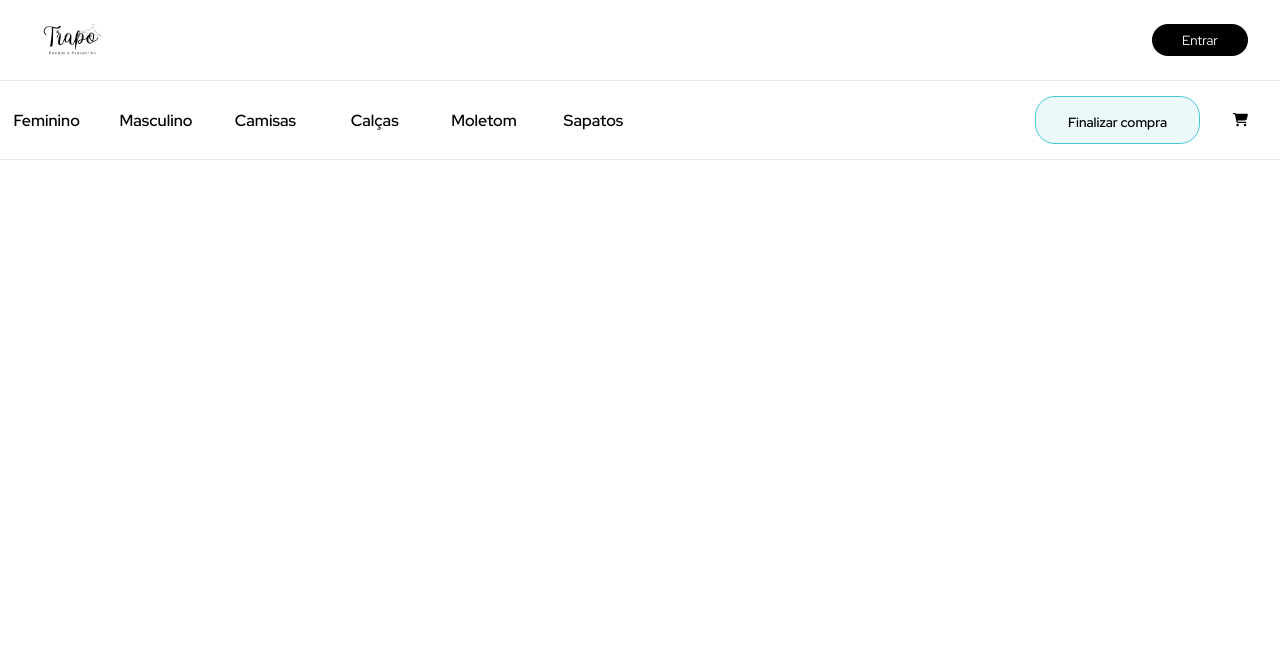
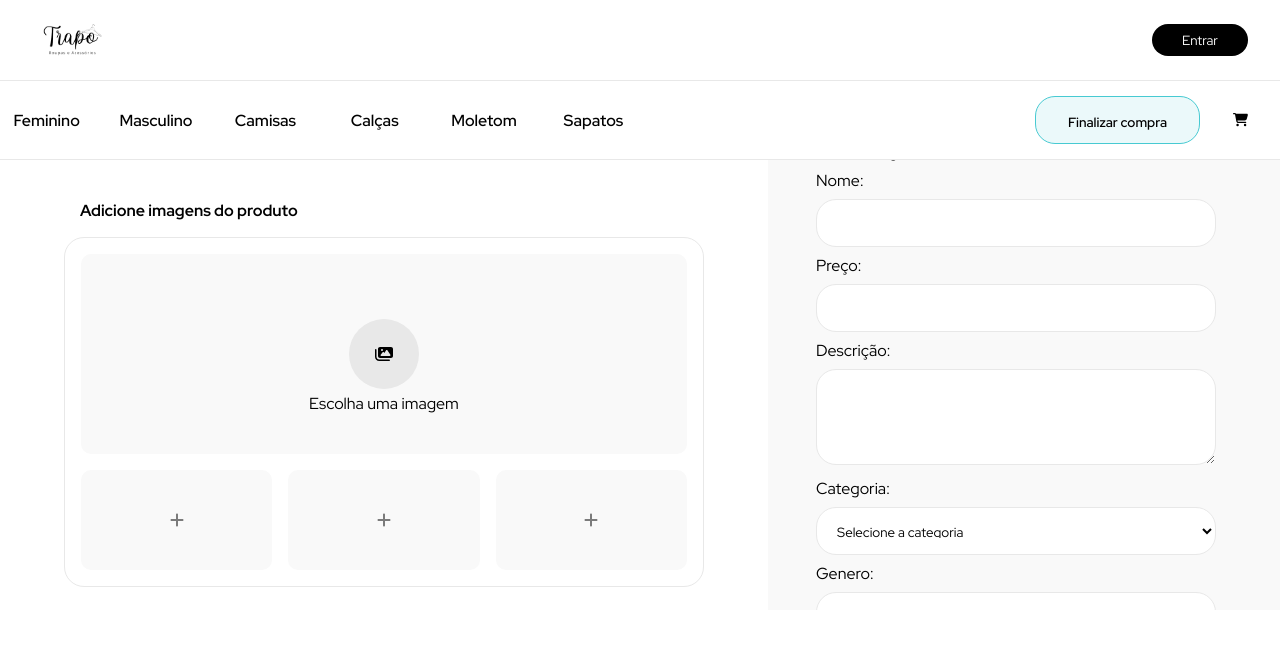
Before and after one commit to Talyson-Ferreira1/Trapo, a Next.js app: page / in a window 1280 px wide. Shown: the top 648 px of the page. Built offline with nearby package versions, Linux system fonts and the light colour scheme.

Commit message:
feature: criei o corpo do componente register product\n\finalizei o jsx do componente que será responsável por cadastrar os produtos e enviar para o banco de dados, ainda está sem a lógica.

```diff
--- a/package.json
+++ b/package.json
@@ -13,6 +13,7 @@
     "@fortawesome/free-solid-svg-icons": "^6.4.0",
     "@fortawesome/react-fontawesome": "^0.2.0",
     "eslint-config-next": "13.4.6",
+    "formik": "^2.4.2",
     "next": "13.4.6",
     "react": "18.2.0",
     "react-dom": "18.2.0"
--- /dev/null
+++ b/src/app/components/register-product-image/Upload-Image.jsx
@@ -0,0 +1,35 @@
+import { FontAwesomeIcon } from '@fortawesome/react-fontawesome';
+import { faImages, faPlus } from '@fortawesome/free-solid-svg-icons';
+import './style.css';
+
+export default function UploadImage() {
+  return (
+    <section className="container-upload-image">
+      <h2>Adicione imagens do produto</h2>
+      <div className="images-uploaded">
+        <label htmlFor="primary-input" className="primary-input-label">
+          <div className="container-icon-image-upload">
+            <FontAwesomeIcon className="icon-image-upload" icon={faImages} />
+          </div>
+          <span className="text-icon-image-upload">Escolha uma imagem</span>
+          <input id="primary-input" type="file" name="imagem" />
+        </label>
+
+        <label htmlFor="secondary-input-0" className="secondary-input-label">
+          <FontAwesomeIcon className="icon-image-plus" icon={faPlus} />
+          <input id="secondary-input-0" type="file" name="imagem" />
+        </label>
+
+        <label htmlFor="secondary-input-1" className="secondary-input-label">
+          <FontAwesomeIcon className="icon-image-plus" icon={faPlus} />
+          <input id="secondary-input-1" type="file" name="imagem" />
+        </label>
+
+        <label htmlFor="secondary-input-2" className="secondary-input-label">
+          <FontAwesomeIcon className="icon-image-plus" icon={faPlus} />
+          <input id="secondary-input-2" type="file" name="imagem" />
+        </label>
+      </div>
+    </section>
+  );
+}
--- /dev/null
+++ b/src/app/components/register-product-image/style.css
@@ -0,0 +1,81 @@
+section {
+    width: 100%;
+    height: 100%;
+    display: flex;
+    justify-content: center;
+    flex-direction: column;
+}
+
+.container-upload-image {
+    padding: 3rem 4rem;
+}
+
+.container-upload-image h2 {
+    font-size: 1rem;
+    margin: 1rem;
+}
+
+.container-upload-image .images-uploaded {
+    padding: 1rem;
+    display: grid;
+    grid-template-columns: repeat(3, 1fr);
+    grid-template-rows: 2fr 1fr;
+    gap: 1rem;
+    border-radius: 20px;
+    border: 1px solid var(--gray-scale-2);
+}
+
+.images-uploaded label {
+    background: var(--gray-scale-1);
+    display: flex;
+    align-items: center;
+    justify-content: center;
+    border-radius: 10px;
+    color: red;
+    position: relative;
+}
+
+.images-uploaded input {
+    width: 100%;
+    height: 100%;
+    opacity: 0;
+}
+
+.images-uploaded .primary-input-label {
+    height: 200px;
+    grid-column: span 3;
+    grid-row: 1;
+}
+
+.primary-input-label .container-icon-image-upload {
+    width: 70px;
+    height: 70px;
+    position: absolute;
+    border-radius: 50%;
+    background: var(--gray-scale-2);
+    display: flex;
+    align-items: center;
+    justify-content: center;
+}
+
+.primary-input-label .icon-image-upload {
+    max-width: 50%;
+}
+
+.primary-input-label .text-icon-image-upload {
+    position: absolute;
+    bottom: 20%;
+}
+
+.images-uploaded .secondary-input-label {
+    height: 100px;
+    position: relative;
+}
+
+.secondary-input-label .icon-image-plus {
+    max-width: 50%;
+    width: 20px;
+    opacity: 50%;
+    position: absolute;
+
+}
--- /dev/null
+++ b/src/app/components/register-product-information/register-information.jsx
@@ -0,0 +1,84 @@
+'use client';
+import { useFormik } from 'formik';
+import './style.css';
+
+export default function RegisterProductInfo() {
+  const formik = useFormik({
+    initialValues: {
+      name_product: '',
+      price_product: '',
+      description_product: '',
+      category_product: '',
+      gener_product: '',
+    },
+  });
+  console.log('form values', formik.values);
+
+  return (
+    <section className="form-info-poduct">
+      <h2>Descrição do produto</h2>
+      <form>
+        <label htmlFor="name-product">Nome:</label>
+        <input
+          type="text"
+          className="name-product"
+          id="name-product"
+          name="name_product"
+          onChange={formik.handleChange}
+          value={formik.values.name_product}
+        />
+
+        <label htmlFor="price-product">Preço:</label>
+        <input
+          type="text"
+          className="price-product"
+          id="price-product"
+          name="price_product"
+          onChange={formik.handleChange}
+          value={formik.values.price_product}
+        />
+
+        <label htmlFor="description-product">Descrição:</label>
+        <textarea
+          id="description-product"
+          name="description_product"
+          className="description-product"
+          rows="4"
+          cols="50"
+          onChange={formik.handleChange}
+          value={formik.values.description_product}
+        ></textarea>
+
+        <label htmlFor="category-product">Categoria:</label>
+        <select
+          className="category-product"
+          id="category-product"
+          name="category_product"
+          onChange={formik.handleChange}
+          value={formik.values.category_product}
+        >
+          <option value="select">Selecione a categoria</option>
+          <option value="blusas">Blusas</option>
+          <option value="calcas">Calças</option>
+          <option value="sapatos">Sapatos</option>
+          <option value="moletons">Moletons</option>
+          <option value="chapeus">chapeis</option>
+        </select>
+
+        <label htmlFor="gener-product">Genero:</label>
+        <select
+          className="gener-product"
+          id="gener-product"
+          name="gener_product"
+          onChange={formik.handleChange}
+          value={formik.values.gener_product}
+        >
+          <option value="select">Selecione o gênero</option>
+          <option value="Feminino">Feminino</option>
+          <option value="Masculino">Masculino</option>
+          <option value="Unissex">Unissex</option>
+        </select>
+      </form>
+    </section>
+  );
+}
--- /dev/null
+++ b/src/app/components/register-product-information/style.css
@@ -0,0 +1,41 @@
+section {
+    width: 100%;
+    height: 100%;
+    display: flex;
+    justify-content: center;
+    flex-direction: column;
+    overflow: hidden;
+}
+
+.form-info-poduct {
+    background: var(--gray-scale-1);
+    display: flex;
+    justify-content: center;
+    flex-direction: column;
+    padding: 3rem;
+}
+
+.form-info-poduct label {
+    display: flex;
+    padding: .5rem 0;
+}
+
+.name-product,
+.price-product,
+.description-product,
+.category-product,
+.gener-product {
+    outline: none;
+    border-radius: 20px;
+    background: white;
+    border: 1px solid var(--gray-scale-2);
+    width: 80%;
+    max-width: 400px;
+    height: 3rem;
+    padding: 1rem;
+
+}
+
+.description-product {
+    height: 6rem;
+}
--- a/src/app/globals.css
+++ b/src/app/globals.css
@@ -3,6 +3,8 @@
 :root {
 
   --cinza: #e8e8e8;
+  --gray-scale-1:#f9f9f9;
+  --gray-scale-2:#e8e8e8;
   --background-button: #ebf9fa;
   --border-button: #47cad2;
 
--- a/src/app/page.jsx
+++ b/src/app/page.jsx
@@ -1,5 +1,6 @@
 import Header from './Header/Header';
 import styles from './page.module.css';
+import RegisterProduct from './pages/Register-Product/RegisterProduct';
 
 export default function Home() {
   return (
@@ -9,6 +10,7 @@ export default function Home() {
         <button>Entrar</button>
       </div>
       <Header />
+      <RegisterProduct />
     </main>
   );
 }
--- /dev/null
+++ b/src/app/pages/Register-Product/RegisterProduct.jsx
@@ -0,0 +1,13 @@
+// use client
+import UploadImage from '@/app/components/register-product-image/Upload-Image';
+import RegisterProductInfo from '@/app/components/register-product-information/register-information';
+import './style.css';
+
+export default function Register() {
+  return (
+    <main className="container-Register">
+      <UploadImage />
+      <RegisterProductInfo />
+    </main>
+  );
+}
--- /dev/null
+++ b/src/app/pages/Register-Product/style.css
@@ -0,0 +1,7 @@
+.container-Register {
+    width: 100%;
+    height: 450px;
+    display: grid;
+    grid-template-columns: 60% 50%;
+    grid-template-rows: 100%;
+}
```
Also changed, not shown: src/app/products/products.json (added, +14 -0 lines), 1 other file (tests, documents, lock files or other folders).
